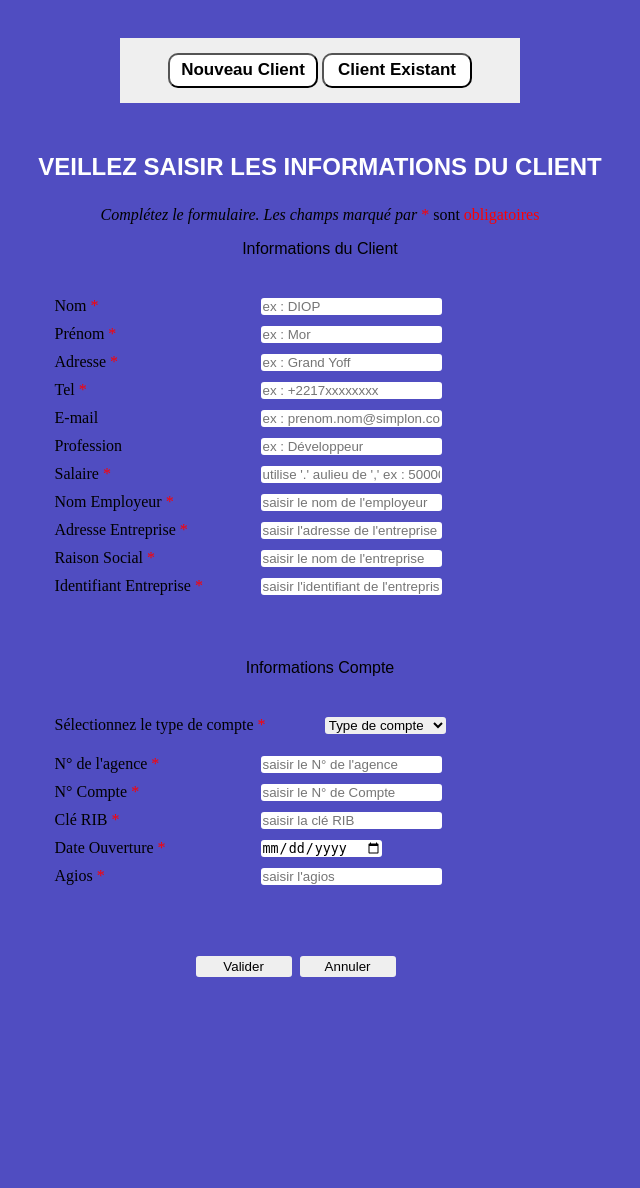
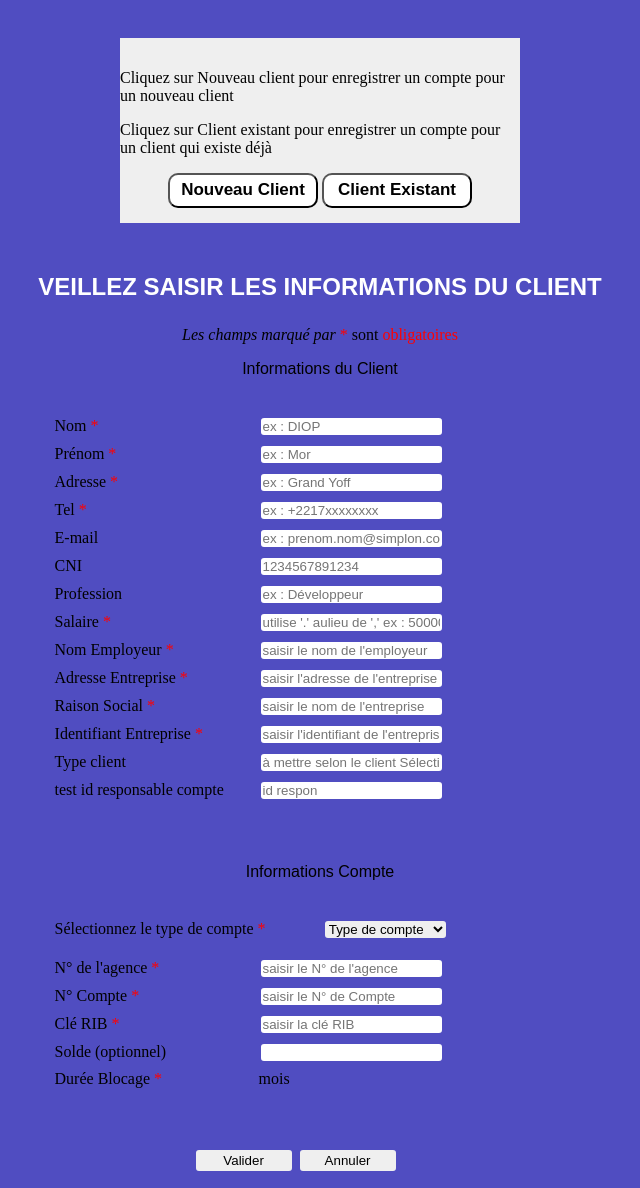
Before and after one commit to DIOPTaiba/TP1_HTML_CSS_JS_PHP, a PHP site: page /compte_client_salarie.php in a window 1280 px wide. Shown: the part 90-1278 px from the top of the page, without its empty margins (320-960 px from the left). Before the commit the page ends 1067 px from the top, so only its background shows below. Run offline with PHP 8.4, Linux system fonts and the light colour scheme.

Commit message:
creation comptes pour différents clients

```diff
--- a/accueil_responsable.php
+++ b/accueil_responsable.php
@@ -20,7 +20,7 @@
 
 		<a href="compte_client_salarie.php">Compte Client Salarié</a>
 
-		<a href="compte_client_entreprise.php">Compte Client Moral</a>
+		<a href="compte_client_moral.php">Compte Client Moral</a>
 
 	</div>
 
--- a/compte_client_salarie.php
+++ b/compte_client_salarie.php
@@ -1,36 +1,36 @@
 <!DOCTYPE html>
 <html>
-
 	<head>
 		<title>Ouverture Compte Bancaire</title>
 		<meta charset="utf-8" />
 		<link rel="stylesheet" type="text/css" href="script_index.css" />
 	</head>
-
 	<body>
 		<header>
 			<h1>BIENVENUE DANS LA BANQUE DU PEUPLE</h1>
 		</header>
 
+		<div class="choix_client">
 
-	<div class="choix_client">
+			<p>Cliquez sur Nouveau client pour enregistrer un compte pour un nouveau client</p>
+			<p>Cliquez sur Client existant pour enregistrer un compte pour un client qui existe déjà</p>
 			<div id="select_client">
-			<button id="nouveau_client" name="nouveau_client" onclick="affiche_nouveau_client()">Nouveau Client</button>
-			<!--<label for="nouveau_client"></label><br>-->
-			<button id="client_existant" name="client_existant" onclick="affiche_client_existant()">Client
-				Existant</button>
-			<!--<label for="client_existant"></label><br>-->
+				<button id="nouveau_client" name="nouveau_client" onclick="nouveau_client_salarie()">Nouveau Client</button>
+				<button id="client_existant" name="client_existant" onclick="client_existant_salarie()">Client Existant</button>
 
 			</div>
-		<div id="saisie_id_client">
+			<form id="saisie_id_client" action="recherche_client_salarie.php" method="POST" >
 				<input type="search" id="id_client" name="id_client" placeholder="identifiant client" />
-			<button class="search">Search</button>
-		</div>
+				<input type="submit" name="search" id="search" value="Search" />
+			</form>
 		</div>
 
+
+
+		<form id="form_compte_salarie" action="insert_client_salarie.php" method="post" autocomplete="on" onsubmit="return verifie_formulaire_salarie(this)">
+
 			<h2>VEILLEZ SAISIR LES INFORMATIONS DU CLIENT</h2>
-	<form class="form_compte_salarie" action="index.html" method="post" autocomplete="on" onsubmit="return verifie_formulaire_salarie(this)">
-		<p><i>Complétez le formulaire. Les champs marqué par </i><em>*</em> sont <em>obligatoires</em></p>
+			<p><i>Les champs marqué par </i><em>*</em> sont <em>obligatoires</em></p>
 
 			<fieldset>
 				<legend>Informations du Client</legend>
@@ -59,6 +59,10 @@
 						onblur="verifie_email(this)" />
 				</div>
 				<div>
+					<label for="carte_identite">CNI </label>
+					<input type="text" id="carte_identite" name="carte_identite" placeholder="1234567891234" />
+				</div>
+				<div>
 					<label for="profession">Profession </label>
 					<input type="text" id="profession" name="profession" placeholder="ex : Développeur"
 						onblur="verifie_profession(this)" />
@@ -79,14 +83,22 @@
 						placeholder="saisir l'adresse de l'entreprise" onblur="verifie_adresse_entreprise(this)" />
 				</div>
 				<div>
-				<label for="nom_entreprise">Raison Social <em>*</em></label>
-				<input type="text" id="nom_entreprise" name="nom_entreprise" placeholder="saisir le nom de l'entreprise"
+					<label for="raison_social">Raison Social <em>*</em></label>
+					<input type="text" id="raison_social" name="raison_social" placeholder="saisir le nom de l'entreprise"
 						onblur="verifie_nom_entreprise(this)" />
 				</div>
 				<div>
 					<label for="identifiant_entreprise">Identifiant Entreprise <em>*</em></label>
 					<input type="text" id="identifiant_entreprise" name="identifiant_entreprise"
 						placeholder="saisir l'identifiant de l'entreprise" />
+				</div>
+				<div>
+					<label for="type_client">Type client </label>
+					<input type="text" id="type_client" name="type_client" placeholder="à mettre selon le client Sélectionné, à cacher" />
+				</div>
+				<div>
+					<label for="id_responsable_compte">test id responsable compte </label>
+					<input type="text" id="id_responsable_compte" name="id_responsable_compte" placeholder="id respon"  />
 				</div>
 			</fieldset>
 
@@ -95,9 +107,9 @@
 				<label class="selection_type_compte">Sélectionnez le type de compte <em>*</em></label>
 				<select id="type_compte" name="type_compte" onchange="verifie_type_compte(this)">
 					<option>Type de compte</option>
-				<option>Compte Epargne</option>
-				<option>Compte Courant</option>
-				<option id="compte_bloque" onselect="verification_duree_blocage(this)">Compte Bloqué</option>
+					<option value="compte epargne">Compte Epargne</option>
+					<option value="compte courant">Compte Courant</option>
+					<option id="compte_bloque" value="compte bloque" onselect="verification_duree_blocage(this)">Compte Bloqué</option>
 				</select>
 				<span id="erreur_selection"></span>
 				<br /><br />
@@ -114,23 +126,25 @@
 					<label for="cle_rib">Clé RIB <em>*</em></label>
 					<input type="text" id="cle_rib" name="cle_rib" placeholder="saisir la clé RIB" />
 				</div>
-			<div>
-				<label for="date_ouverture">Date Ouverture <em>*</em></label>
-				<input type="date" id="date_ouverture" name="date_ouverture" />
+				<div >
+					<label for="solde">Solde (optionnel)<em></em></label>
+					<input type="text" id="solde" name="solde" />
 				</div>
-
 				<div id="frais_ouverture_compte">
 					<label for="frais_ouverture">Frais ouverture <em>*</em></label>
-				<input type="text" id="frais_ouverture" name="frais_ouverture"
-					placeholder="saisir les frais d'ouverture " />
+					<input type="text" id="frais_ouverture" name="frais_ouverture" value="20000" placeholder="saisir les frais d'ouverture " />
+				</div>
+				<div id="montant_remuneration_compte">
+					<label for="montant_remuneration">Montant Rémuneration <em></em></label>
+					<input type="text" id="montant_remuneration" name="montant_remuneration" />
 				</div>
 				<div id="agios_compte">
 					<label for="agios">Agios <em>*</em></label>
 					<input type="text" id="agios" name="agios" placeholder="saisir l'agios" />
 				</div>
-			<div id="duree_blocage">
-				<label for="duree">Durée Blocage <em>*</em></label>
-				<input type="text" name="duree_blocage" id="temps_blocage" /><span id="mois"> mois </span><span
+				<div id="duree_blocage_compte">
+					<label for="duree_blocage">Durée Blocage <em>*</em></label>
+					<input type="text" name="duree_blocage" id="duree_blocage" /><span id="mois"> mois </span><span
 						id="erreur_duree"></span>
 				</div>
 
```
Also changed, not shown: compte_client_moral.php (added, +124 -0 lines), compte_client_non_salarie.php (+5 -13 lines). Lines whose indentation alone changed are shown as unchanged.
